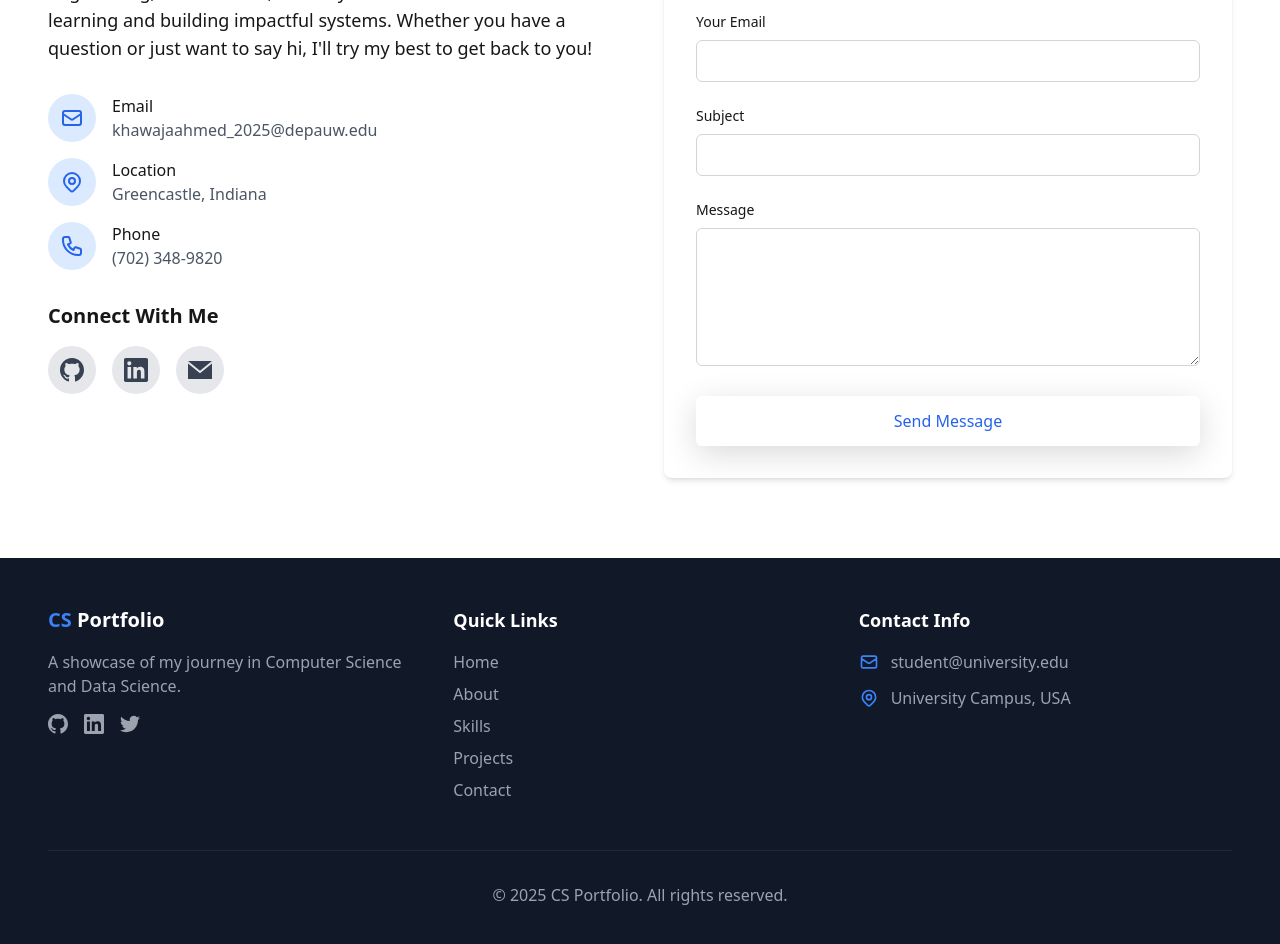
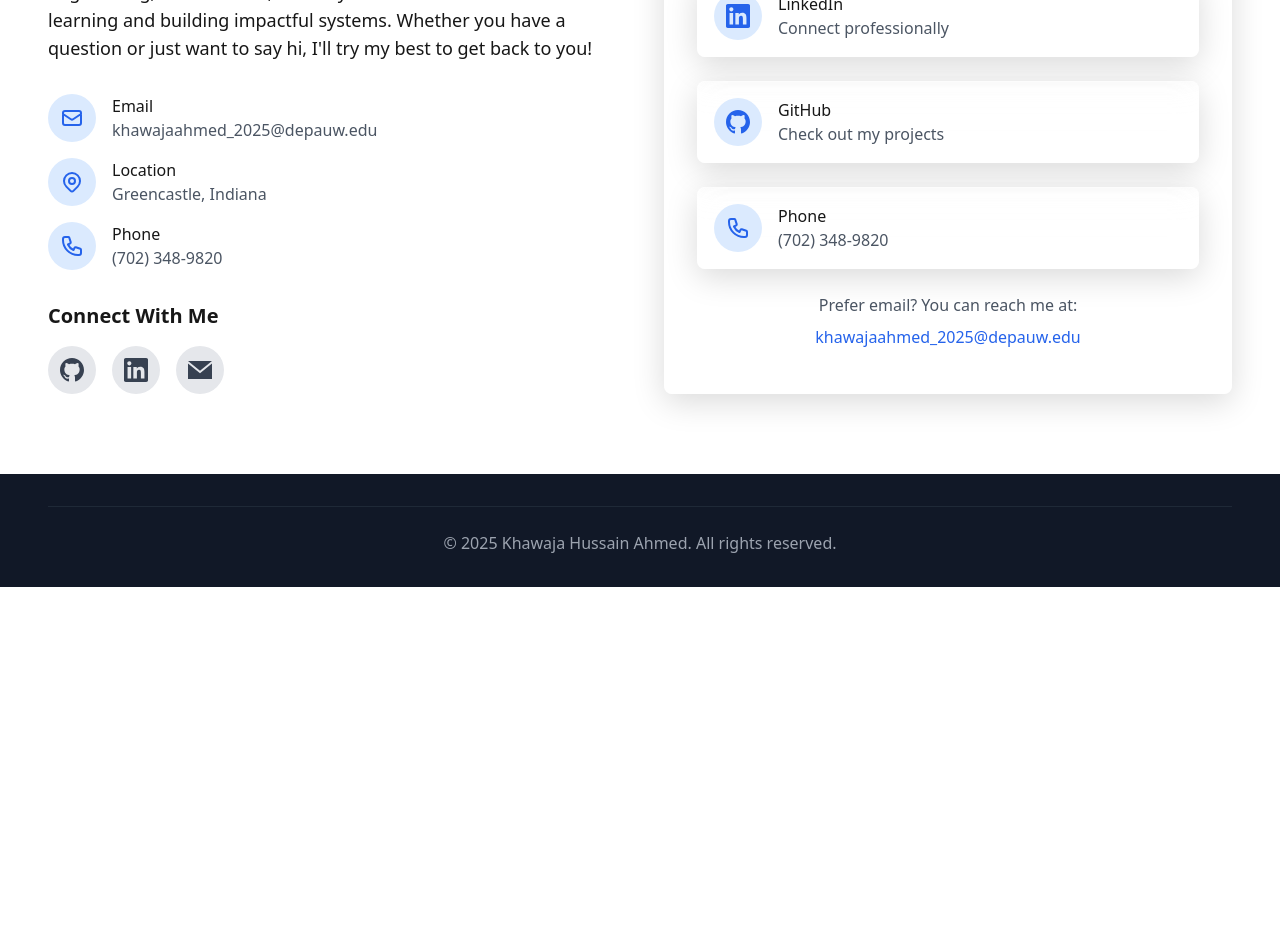
Before and after one commit to KhawajaAhmed/khawajaahmed.github.io, a Next.js app: page / in a window 1280 px wide. Shown: the part 5260-6204 px from the top of the page. After the commit the page ends 5847 px from the top, so only its background shows below. Built offline with nearby package versions, Linux system fonts and the light colour scheme.

Commit message:
Updated the contact section and footer.

```diff
--- a/src/components/Contact.tsx
+++ b/src/components/Contact.tsx
@@ -128,89 +128,63 @@ const Contact = () => {
             </div>
           </AnimatedItem>
 
-          {/* Contact Form */}
-          <AnimatedItem className="bg-white dark:bg-gray-800 rounded-lg shadow-md p-8" delay={0.4} direction="right">
-            <form onSubmit={handleSubmit} className="space-y-6">
-              <div>
-                <label htmlFor="name" className="block text-sm font-medium mb-2">
-                  Your Name
-                </label>
-                <input
-                  type="text"
-                  id="name"
-                  name="name"
-                  value={formData.name}
-                  onChange={handleChange}
-                  required
-                  className="w-full px-4 py-2 border border-gray-300 dark:border-gray-700 rounded-md focus:outline-none focus:ring-2 focus:ring-blue-500 dark:bg-gray-700 dark:text-white"
-                />
+          {/* Contact Links */}
+          <AnimatedItem className="glass-effect bg-white/50 dark:bg-gray-800/40 rounded-lg shadow-md p-8" delay={0.4} direction="right">
+            <h3 className="text-2xl font-semibold mb-6">Let's Connect</h3>
+
+            <div className="space-y-6">
+              <div className="glass-effect bg-white/30 dark:bg-gray-700/30 p-4 rounded-lg transition-all hover:scale-105">
+                <a href="https://www.linkedin.com/in/khawajahussainahmed/" target="_blank" rel="noopener noreferrer" className="flex items-center space-x-4">
+                  <div className="bg-blue-100 dark:bg-blue-900 p-3 rounded-full">
+                    <svg className="w-6 h-6 text-blue-600 dark:text-blue-300" fill="currentColor" viewBox="0 0 24 24" xmlns="http://www.w3.org/2000/svg">
+                      <path d="M20.447 20.452h-3.554v-5.569c0-1.328-.027-3.037-1.852-3.037-1.853 0-2.136 1.445-2.136 2.939v5.667H9.351V9h3.414v1.561h.046c.477-.9 1.637-1.85 3.37-1.85 3.601 0 4.267 2.37 4.267 5.455v6.286zM5.337 7.433c-1.144 0-2.063-.926-2.063-2.065 0-1.138.92-2.063 2.063-2.063 1.14 0 2.064.925 2.064 2.063 0 1.139-.925 2.065-2.064 2.065zm1.782 13.019H3.555V9h3.564v11.452zM22.225 0H1.771C.792 0 0 .774 0 1.729v20.542C0 23.227.792 24 1.771 24h20.451C23.2 24 24 23.227 24 22.271V1.729C24 .774 23.2 0 22.222 0h.003z"/>
+                    </svg>
+                  </div>
+                  <div>
+                    <h4 className="font-medium">LinkedIn</h4>
+                    <p className="text-gray-600 dark:text-gray-400">Connect professionally</p>
+                  </div>
+                </a>
               </div>
 
-              <div>
-                <label htmlFor="email" className="block text-sm font-medium mb-2">
-                  Your Email
-                </label>
-                <input
-                  type="email"
-                  id="email"
-                  name="email"
-                  value={formData.email}
-                  onChange={handleChange}
-                  required
-                  className="w-full px-4 py-2 border border-gray-300 dark:border-gray-700 rounded-md focus:outline-none focus:ring-2 focus:ring-blue-500 dark:bg-gray-700 dark:text-white"
-                />
+              <div className="glass-effect bg-white/30 dark:bg-gray-700/30 p-4 rounded-lg transition-all hover:scale-105">
+                <a href="https://github.com/khawajaahmed" target="_blank" rel="noopener noreferrer" className="flex items-center space-x-4">
+                  <div className="bg-blue-100 dark:bg-blue-900 p-3 rounded-full">
+                    <svg className="w-6 h-6 text-blue-600 dark:text-blue-300" fill="currentColor" viewBox="0 0 24 24" xmlns="http://www.w3.org/2000/svg">
+                      <path d="M12 0c-6.626 0-12 5.373-12 12 0 5.302 3.438 9.8 8.207 11.387.599.111.793-.261.793-.577v-2.234c-3.338.726-4.033-1.416-4.033-1.416-.546-1.387-1.333-1.756-1.333-1.756-1.089-.745.083-.729.083-.729 1.205.084 1.839 1.237 1.839 1.237 1.07 1.834 2.807 1.304 3.492.997.107-.775.418-1.305.762-1.604-2.665-.305-5.467-1.334-5.467-5.931 0-1.311.469-2.381 1.236-3.221-.124-.303-.535-1.524.117-3.176 0 0 1.008-.322 3.301 1.23.957-.266 1.983-.399 3.003-.404 1.02.005 2.047.138 3.006.404 2.291-1.552 3.297-1.23 3.297-1.23.653 1.653.242 2.874.118 3.176.77.84 1.235 1.911 1.235 3.221 0 4.609-2.807 5.624-5.479 5.921.43.372.823 1.102.823 2.222v3.293c0 .319.192.694.801.576 4.765-1.589 8.199-6.086 8.199-11.386 0-6.627-5.373-12-12-12z"/>
+                    </svg>
+                  </div>
+                  <div>
+                    <h4 className="font-medium">GitHub</h4>
+                    <p className="text-gray-600 dark:text-gray-400">Check out my projects</p>
+                  </div>
+                </a>
               </div>
 
-              <div>
-                <label htmlFor="subject" className="block text-sm font-medium mb-2">
-                  Subject
-                </label>
-                <input
-                  type="text"
-                  id="subject"
-                  name="subject"
-                  value={formData.subject}
-                  onChange={handleChange}
-                  required
-                  className="w-full px-4 py-2 border border-gray-300 dark:border-gray-700 rounded-md focus:outline-none focus:ring-2 focus:ring-blue-500 dark:bg-gray-700 dark:text-white"
-                />
+              <div className="glass-effect bg-white/30 dark:bg-gray-700/30 p-4 rounded-lg transition-all hover:scale-105">
+                <div className="flex items-center space-x-4">
+                  <div className="bg-blue-100 dark:bg-blue-900 p-3 rounded-full">
+                    <svg className="w-6 h-6 text-blue-600 dark:text-blue-300" fill="none" stroke="currentColor" viewBox="0 0 24 24" xmlns="http://www.w3.org/2000/svg">
+                      <path strokeLinecap="round" strokeLinejoin="round" strokeWidth="2" d="M3 5a2 2 0 012-2h3.28a1 1 0 01.948.684l1.498 4.493a1 1 0 01-.502 1.21l-2.257 1.13a11.042 11.042 0 005.516 5.516l1.13-2.257a1 1 0 011.21-.502l4.493 1.498a1 1 0 01.684.949V19a2 2 0 01-2 2h-1C9.716 21 3 14.284 3 6V5z"></path>
+                    </svg>
+                  </div>
+                  <div>
+                    <h4 className="font-medium">Phone</h4>
+                    <p className="text-gray-600 dark:text-gray-400">(702) 348-9820</p>
+                  </div>
+                </div>
               </div>
 
-              <div>
-                <label htmlFor="message" className="block text-sm font-medium mb-2">
-                  Message
-                </label>
-                <textarea
-                  id="message"
-                  name="message"
-                  rows={5}
-                  value={formData.message}
-                  onChange={handleChange}
-                  required
-                  className="w-full px-4 py-2 border border-gray-300 dark:border-gray-700 rounded-md focus:outline-none focus:ring-2 focus:ring-blue-500 dark:bg-gray-700 dark:text-white"
-                ></textarea>
+              <div className="mt-6 text-center">
+                <p className="text-gray-600 dark:text-gray-400 mb-2">Prefer email? You can reach me at:</p>
+                <a
+                  href="mailto:khawajaahmed_2025@depauw.edu"
+                  className="font-medium text-blue-600 dark:text-blue-400 hover:underline inline-block transition-all hover:scale-105"
+                >
+                  khawajaahmed_2025@depauw.edu
+                </a>
               </div>
-
-              <button
-                type="submit"
-                className="glass-effect hover:bg-blue-600/90 text-blue-600 dark:text-white py-2 sm:py-3 px-4 sm:px-6 rounded-md font-medium transition-all duration-300 w-full"
-                disabled={isSubmitting}
-              >
-                {isSubmitting ? 'Sending...' : 'Send Message'}
-              </button>
-
-              {submitStatus === 'success' && (
-                <div className="p-3 bg-green-100 text-green-700 rounded-md">
-                  Your message has been sent successfully!
-                </div>
-              )}
-
-              {submitStatus === 'error' && (
-                <div className="p-3 bg-red-100 text-red-700 rounded-md">
-                  There was an error sending your message. Please try again.
-                </div>
-              )}
-            </form>
+            </div>
           </AnimatedItem>
         </div>
       </div>
--- a/src/components/Footer.tsx
+++ b/src/components/Footer.tsx
@@ -7,100 +7,16 @@ const Footer = () => {
   const currentYear = new Date().getFullYear();
 
   return (
-    <footer className="bg-gray-900 text-white py-12 px-6 md:px-12 overflow-hidden">
+    <footer className="bg-gray-900 text-white py-8 px-6 md:px-12 overflow-hidden">
       <div className="max-w-7xl mx-auto">
         <motion.div
-          className="grid grid-cols-1 md:grid-cols-3 gap-8"
-          initial={{ opacity: 0, y: 50 }}
-          whileInView={{ opacity: 1, y: 0 }}
-          transition={{ duration: 0.8, ease: [0.22, 1, 0.36, 1] }}
+          className="border-t border-gray-800 pt-6 text-center text-gray-400"
+          initial={{ opacity: 0 }}
+          whileInView={{ opacity: 1 }}
+          transition={{ duration: 0.5 }}
           viewport={{ once: true }}
         >
-          <div>
-            <h3 className="text-xl font-bold mb-4">
-              <span className="text-blue-500">CS</span> Portfolio
-            </h3>
-            <p className="text-gray-400 mb-4">
-              A showcase of my journey in Computer Science and Data Science.
-            </p>
-            <div className="flex space-x-4">
-              <a href="#" className="text-gray-400 hover:text-white transition-colors">
-                <svg className="w-5 h-5" fill="currentColor" viewBox="0 0 24 24" xmlns="http://www.w3.org/2000/svg">
-                  <path d="M12 0c-6.626 0-12 5.373-12 12 0 5.302 3.438 9.8 8.207 11.387.599.111.793-.261.793-.577v-2.234c-3.338.726-4.033-1.416-4.033-1.416-.546-1.387-1.333-1.756-1.333-1.756-1.089-.745.083-.729.083-.729 1.205.084 1.839 1.237 1.839 1.237 1.07 1.834 2.807 1.304 3.492.997.107-.775.418-1.305.762-1.604-2.665-.305-5.467-1.334-5.467-5.931 0-1.311.469-2.381 1.236-3.221-.124-.303-.535-1.524.117-3.176 0 0 1.008-.322 3.301 1.23.957-.266 1.983-.399 3.003-.404 1.02.005 2.047.138 3.006.404 2.291-1.552 3.297-1.23 3.297-1.23.653 1.653.242 2.874.118 3.176.77.84 1.235 1.911 1.235 3.221 0 4.609-2.807 5.624-5.479 5.921.43.372.823 1.102.823 2.222v3.293c0 .319.192.694.801.576 4.765-1.589 8.199-6.086 8.199-11.386 0-6.627-5.373-12-12-12z"/>
-                </svg>
-              </a>
-              <a href="#" className="text-gray-400 hover:text-white transition-colors">
-                <svg className="w-5 h-5" fill="currentColor" viewBox="0 0 24 24" xmlns="http://www.w3.org/2000/svg">
-                  <path d="M20.447 20.452h-3.554v-5.569c0-1.328-.027-3.037-1.852-3.037-1.853 0-2.136 1.445-2.136 2.939v5.667H9.351V9h3.414v1.561h.046c.477-.9 1.637-1.85 3.37-1.85 3.601 0 4.267 2.37 4.267 5.455v6.286zM5.337 7.433c-1.144 0-2.063-.926-2.063-2.065 0-1.138.92-2.063 2.063-2.063 1.14 0 2.064.925 2.064 2.063 0 1.139-.925 2.065-2.064 2.065zm1.782 13.019H3.555V9h3.564v11.452zM22.225 0H1.771C.792 0 0 .774 0 1.729v20.542C0 23.227.792 24 1.771 24h20.451C23.2 24 24 23.227 24 22.271V1.729C24 .774 23.2 0 22.222 0h.003z"/>
-                </svg>
-              </a>
-              <a href="#" className="text-gray-400 hover:text-white transition-colors">
-                <svg className="w-5 h-5" fill="currentColor" viewBox="0 0 24 24" xmlns="http://www.w3.org/2000/svg">
-                  <path d="M23.953 4.57a10 10 0 01-2.825.775 4.958 4.958 0 002.163-2.723 10.054 10.054 0 01-3.127 1.184 4.92 4.92 0 00-8.384 4.482C7.69 8.095 4.067 6.13 1.64 3.162a4.822 4.822 0 00-.666 2.475c0 1.71.87 3.213 2.188 4.096a4.904 4.904 0 01-2.228-.616v.06a4.923 4.923 0 003.946 4.827 4.996 4.996 0 01-2.212.085 4.936 4.936 0 004.604 3.417 9.867 9.867 0 01-6.102 2.105c-.39 0-.779-.023-1.17-.067a13.995 13.995 0 007.557 2.209c9.053 0 13.998-7.496 13.998-13.985 0-.21 0-.42-.015-.63A9.935 9.935 0 0024 4.59z"/>
-                </svg>
-              </a>
-            </div>
-          </div>
-
-          <div>
-            <h3 className="text-lg font-semibold mb-4">Quick Links</h3>
-            <ul className="space-y-2">
-              <li>
-                <Link href="/" className="text-gray-400 hover:text-white transition-colors">
-                  Home
-                </Link>
-              </li>
-              <li>
-                <Link href="#about" className="text-gray-400 hover:text-white transition-colors">
-                  About
-                </Link>
-              </li>
-              <li>
-                <Link href="#skills" className="text-gray-400 hover:text-white transition-colors">
-                  Skills
-                </Link>
-              </li>
-              <li>
-                <Link href="#projects" className="text-gray-400 hover:text-white transition-colors">
-                  Projects
-                </Link>
-              </li>
-              <li>
-                <Link href="#contact" className="text-gray-400 hover:text-white transition-colors">
-                  Contact
-                </Link>
-              </li>
-            </ul>
-          </div>
-
-          <div>
-            <h3 className="text-lg font-semibold mb-4">Contact Info</h3>
-            <ul className="space-y-3">
-              <li className="flex items-start space-x-3">
-                <svg className="w-5 h-5 text-blue-500 mt-0.5" fill="none" stroke="currentColor" viewBox="0 0 24 24" xmlns="http://www.w3.org/2000/svg">
-                  <path strokeLinecap="round" strokeLinejoin="round" strokeWidth="2" d="M3 8l7.89 5.26a2 2 0 002.22 0L21 8M5 19h14a2 2 0 002-2V7a2 2 0 00-2-2H5a2 2 0 00-2 2v10a2 2 0 002 2z"></path>
-                </svg>
-                <span className="text-gray-400">student@university.edu</span>
-              </li>
-              <li className="flex items-start space-x-3">
-                <svg className="w-5 h-5 text-blue-500 mt-0.5" fill="none" stroke="currentColor" viewBox="0 0 24 24" xmlns="http://www.w3.org/2000/svg">
-                  <path strokeLinecap="round" strokeLinejoin="round" strokeWidth="2" d="M17.657 16.657L13.414 20.9a1.998 1.998 0 01-2.827 0l-4.244-4.243a8 8 0 1111.314 0z"></path>
-                  <path strokeLinecap="round" strokeLinejoin="round" strokeWidth="2" d="M15 11a3 3 0 11-6 0 3 3 0 016 0z"></path>
-                </svg>
-                <span className="text-gray-400">University Campus, USA</span>
-              </li>
-            </ul>
-          </div>
-        </motion.div>
-
-        <motion.div
-          className="border-t border-gray-800 mt-12 pt-8 text-center text-gray-400"
-          initial={{ opacity: 0 }}
-          whileInView={{ opacity: 1 }}
-          transition={{ delay: 0.5, duration: 0.5 }}
-          viewport={{ once: true }}
-        >
-          <p>© {currentYear} CS Portfolio. All rights reserved.</p>
+          <p>© {currentYear} Khawaja Hussain Ahmed. All rights reserved.</p>
         </motion.div>
       </div>
     </footer>
```
